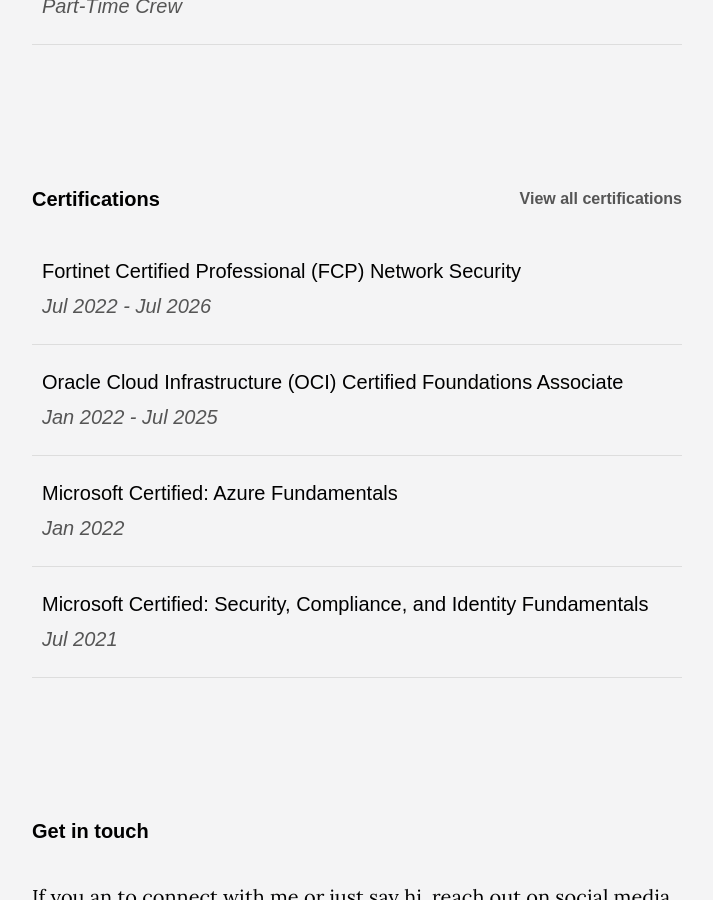
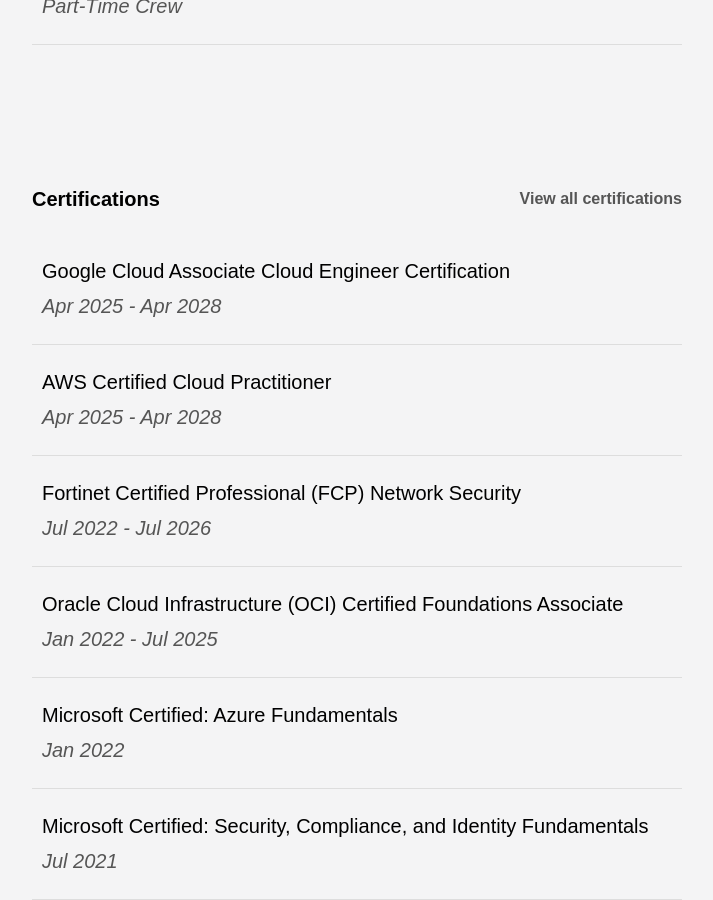
Before and after one commit to achrinza/www.achrinza.com, a Jekyll site: the page built from index.md, in a window 1280 px wide and 900 px high, scrolled down 1727 px. Shown: the whole window, without its empty margins (283-996 px from the left). Built offline with Jekyll 4.4.1, drawn with Linux system fonts in a browser that asks for light colours; nearby versions of some CDN libraries.

Commit message:
feat(certificatons): add april 2025 certs
Signed-off-by: Rifa Achrinza <25147899+achrinza@users.noreply.github.com>

```diff
--- a/_data/certifications.yaml
+++ b/_data/certifications.yaml
@@ -1,3 +1,13 @@
+- name: Google Cloud Associate Cloud Engineer Certification
+  featured: true
+  startsOn: 2025-04-22
+  expiresOn: 2028-04-22
+
+- name: AWS Certified Cloud Practitioner
+  featured: true
+  startsOn: 2025-04-07
+  expiresOn: 2028-04-07
+
 - name: Fortinet Certified Professional (FCP) Network Security
   featured: true
   startsOn: 2022-07-01
```
